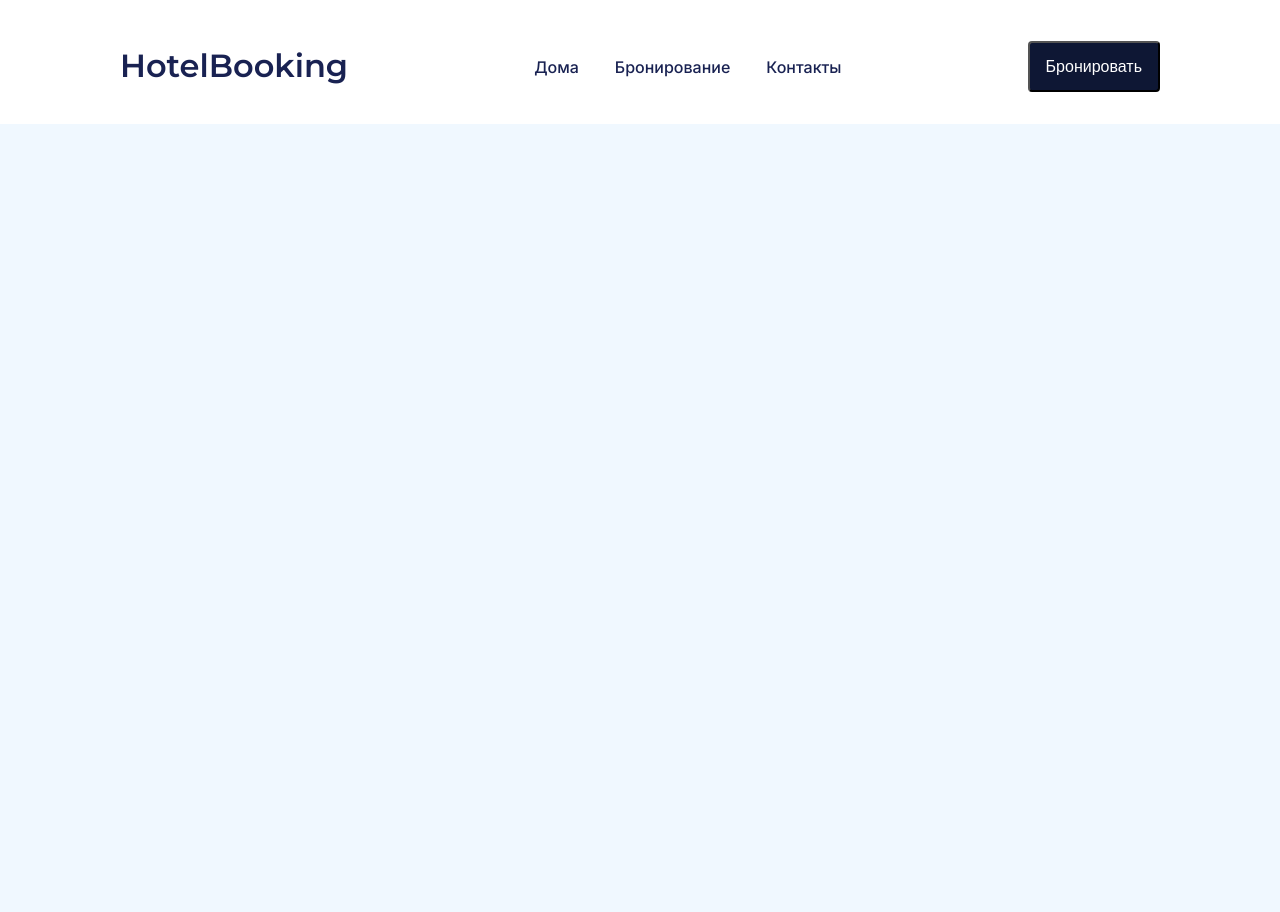
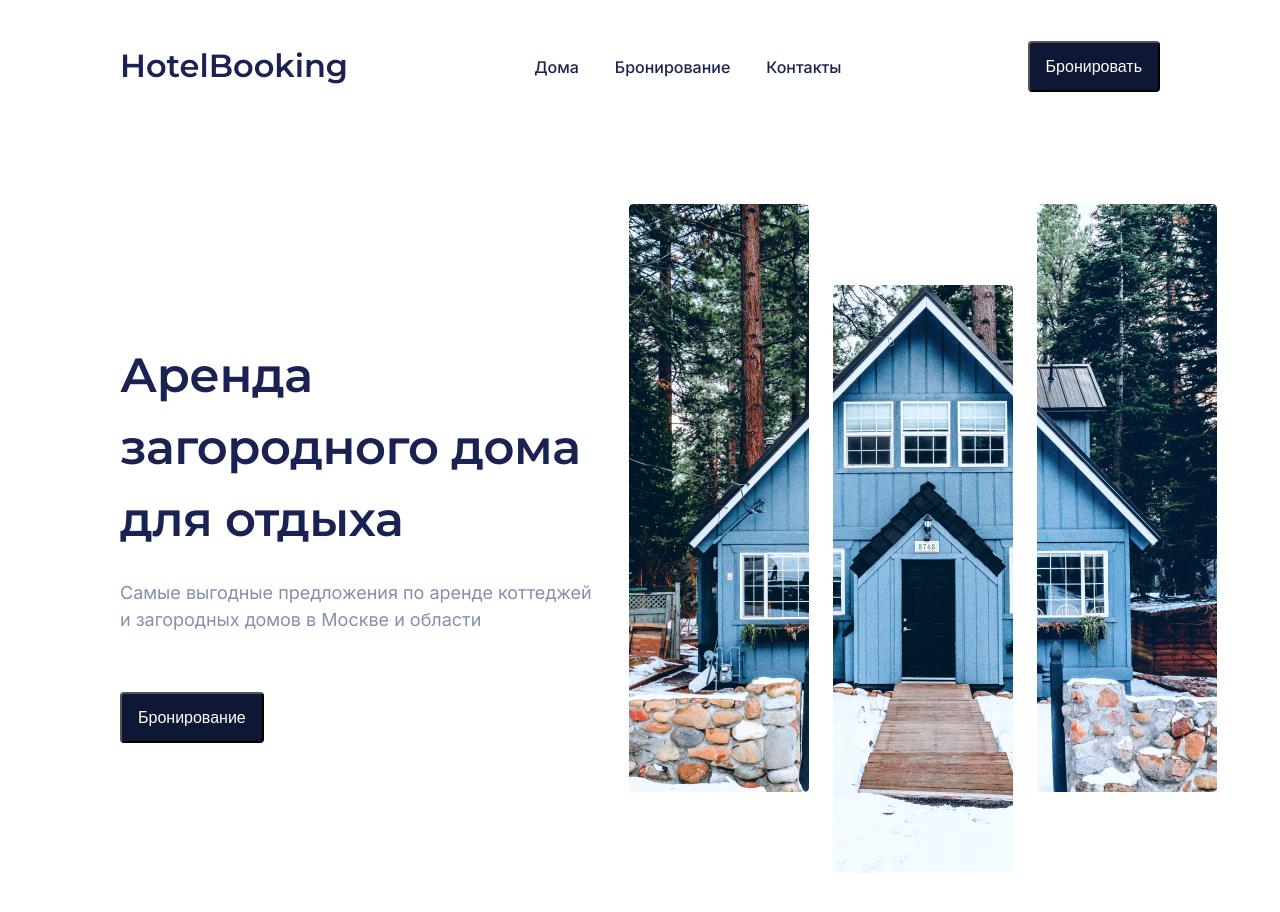
Before and after one commit to polsho/hotel-booking, a plain HTML site: page index.html in a window 1280 px wide. Before the commit the page ends 800 px from the top, so only its background shows below. Drawn offline with Linux system fonts and the light colour scheme; a web font is replaced by a local one.

Commit message:
images folder added, 1st section layout done

```diff
--- a/index.html
+++ b/index.html
@@ -17,20 +17,43 @@
     <nav class="menu">
       <ul class="menu-list">
         <li class="menu-item">
-          <a class="menu-link" href="#0">Дома</a>
+          <a class="menu-link hover-effect" href="#0">Дома</a>
         </li>
         <li class="menu-item">
-          <a class="menu-link" href="#0">Бронирование</a>
+          <a class="menu-link hover-effect" href="#0">Бронирование</a>
         </li>
         <li class="menu-item">
-          <a class="menu-link" href="#0">Контакты</a>
+          <a class="menu-link hover-effect" href="#0">Контакты</a>
         </li>
       </ul>
     </nav>
-    <button class="common-button-style" type="button">Бронировать</button>
+    <button class="common-button-style hover-effect" type="button">Бронировать</button>
   </header>
   <main>
-    <section class="about"></section>
+    <section class="about">
+      <div class="about__content">
+        <h2 class="about__content-title">Аренда загородного дома для отдыха</h2>
+        <p class="about__content-text">Самые выгодные предложения по аренде коттеджей и загородных домов в Москве и области</p>
+        <button class="common-button-style" type="button">Бронирование</button>
+      </div>
+      <div class="about__photo">
+        <img
+          class="about__photo-part"
+          src="./images/meritt-thomas-u-Hb93V6IWI-unsplash-1.png"
+          alt="Левая часть фотографии голубого дома на фоне леса"
+        >
+        <img
+          class="about__photo-part about__photo-part_moved"
+          src="./images/meritt-thomas-u-Hb93V6IWI-unsplash-2.png"
+          alt="Центральная часть фотографии голубого дома на фоне леса"
+        >
+        <img
+          class="about__photo-part"
+          src="./images/meritt-thomas-u-Hb93V6IWI-unsplash-3.png"
+          alt="Правая часть фотографии голубого дома на фоне леса"
+        >
+      </div>
+    </section>
     <section class="main-offer"></section>
     <section class="services"></section>
     <section class="photos"></section>
--- a/styles/style.css
+++ b/styles/style.css
@@ -50,3 +50,50 @@
   line-height: 1.2;
   cursor: pointer;
 }
+
+.hover-effect:hover {
+  opacity: 0.6;
+}
+
+.about {
+  padding: 80px 120px;
+  display: flex;
+  flex-direction: row;
+  gap: 24px;
+}
+
+.about__content-title {
+  margin-top: 135px;
+  margin-bottom: 24px;
+  color: #192252;
+  font-family: Montserrat, Arial, Helvetica, sans-serif;
+  font-size: 48px;
+  font-weight: 600;
+  line-height: 1.5; /* 72px */
+  letter-spacing: -0.48px;
+}
+
+.about__content-text {
+  width: 485px;
+  margin-bottom: 59px;
+  font-size: 18px;
+  font-weight: 400;
+  line-height: 1.5; /* 27px */
+}
+
+.about__photo {
+  height: 669px;
+  display: flex;
+  flex-direction: row;
+  gap: 24px;
+}
+
+.about__photo-part {
+  width: 180px;
+  height: 588px;
+  border-radius: 4px;
+}
+
+.about__photo-part_moved {
+  align-self: end;
+}
```
Also changed, not shown: images/meritt-thomas-u-Hb93V6IWI-unsplash-1.png (added), images/meritt-thomas-u-Hb93V6IWI-unsplash-2.png (added), images/meritt-thomas-u-Hb93V6IWI-unsplash-3.png (added).
